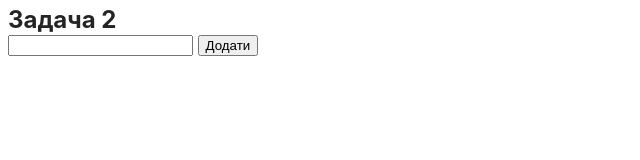
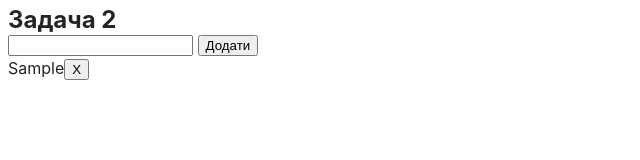
Before and after one commit to TyronNIKO/JS-group-mentor-02, a website built with Vite: page src/index.html in a window 1280 px wide. Both pictures are taken after typing "Sample" into the empty fields and a click on the button "Додати". Shown: the whole page, without its empty margins (0-640 px from the left). Built offline with nearby package versions, Linux system fonts and the light colour scheme.

Commit message:
Added createLiEMarkup

```diff
--- a/src/index.html
+++ b/src/index.html
@@ -13,7 +13,10 @@
       <input type="text" name="taskName" />
       <button type="submit">Додати</button>
     </form>
-    <ul id="task-list"></ul>
+    <ul id="task-list">
+      <!-- <li class ="task-list-item"><button type="button"></button></li> -->
+
+    </ul>
     <script type="module" src="./main.js"></script>
   </body>
 </html>
--- a/src/main.js
+++ b/src/main.js
@@ -5,6 +5,7 @@
 const formEl = document.querySelector('#task-form');
 console.log(formEl);
 formEl.addEventListener('submit', fooSubmit);
+const ulEl = document.querySelector('#task-list');
 
 function fooSubmit(e) {
   e.preventDefault();
@@ -13,5 +14,14 @@ function fooSubmit(e) {
     return;
   }
   console.log(inputValue);
+
+  ulEl.insertAdjacentHTML('beforeend', createLiEl(inputValue));
   e.target.reset();
 }
+//TODO-2
+// Напишіть логіку яка з сабміта буде брати значення поля інпут
+// Генерувати елемент списку LI  з текстом і кнопкою Х, у майбутньому це буде кнопка видалення таски
+
+function createLiEl(inputValue) {
+  return `<li class ="task-list-item">${inputValue}<button type="button">X</button></li>`
+}
```
